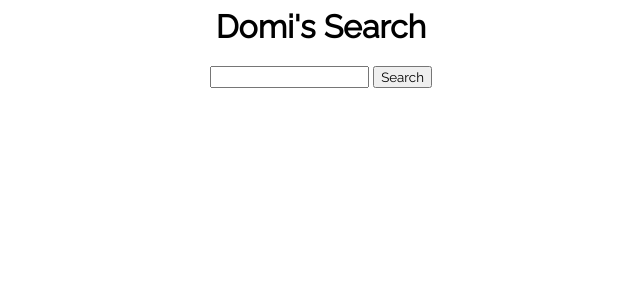
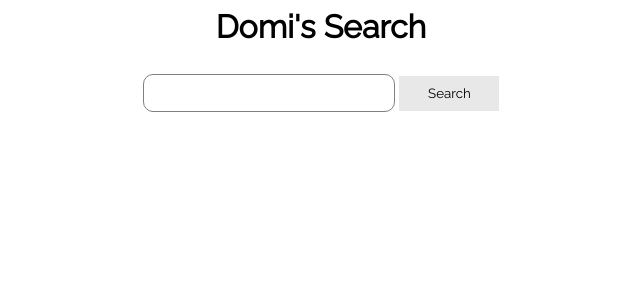
Before and after one commit to snakearrow/crawler, a Flask app: page / in a window 1280 px wide. Shown: the top 300 px of the page, without its empty margins (319-959 px from the left). Run offline with Flask 2, Linux system fonts and the light colour scheme; parts of the project's set-up code (start-up, migrations or seed data) failed here and were passed over.

Commit message:
css styling

```diff
--- a/server.py
+++ b/server.py
@@ -52,9 +52,11 @@ class Server:
     def search(self, _keywords: list):
         keywords = []
         for word in _keywords:
+            keywords.append(word)
             keywords.append('*' + word + '*')
 
         keywords = ' '.join(keywords)
+        print(keywords)
         query = {
             "query": {
                 "query_string": {
--- a/static/styles/style.css
+++ b/static/styles/style.css
@@ -10,3 +10,28 @@
     margin-bottom: 7px;
     width: 75%;
 }
+
+input[type=text] {
+  width: 20%;
+  padding: 10px 10px;
+  margin: 8px 0;
+  border-radius: 10px;
+  border: 1px solid grey;
+}
+
+input[type=submit] {
+  background-color: #e8e8e8;
+  border: none;
+  width: 100px;
+  height: 35px;
+}
+
+input[type=submit]:hover {
+  outline: 1px solid #d6d6d6;
+  outline-radius: 5px;
+}
+
+
+input[type=text]:focus, input:focus {
+  outline: none;
+}
--- a/templates/index.html
+++ b/templates/index.html
@@ -9,7 +9,7 @@
         <center>
         <h1>Domi's Search</h1>
         <form method="POST">
-            <input name="text">
+            <input type="text" name="text" autofocus>
             <input type="submit" value="Search">
         </form>
 
```
